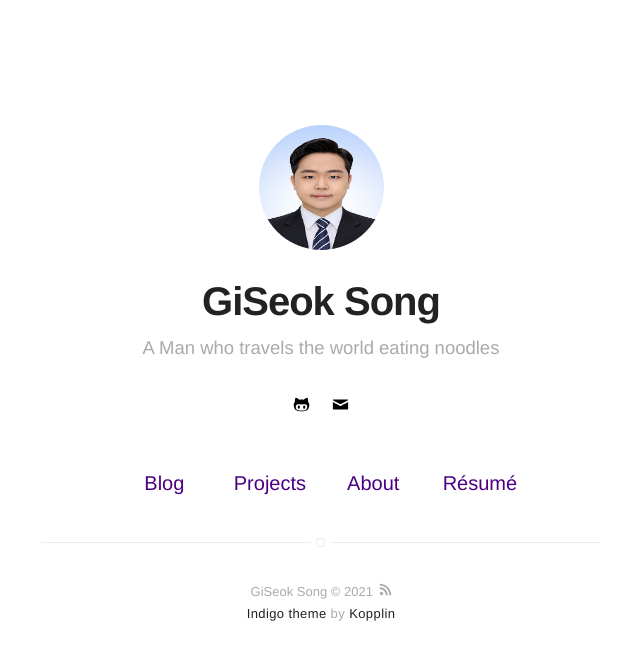
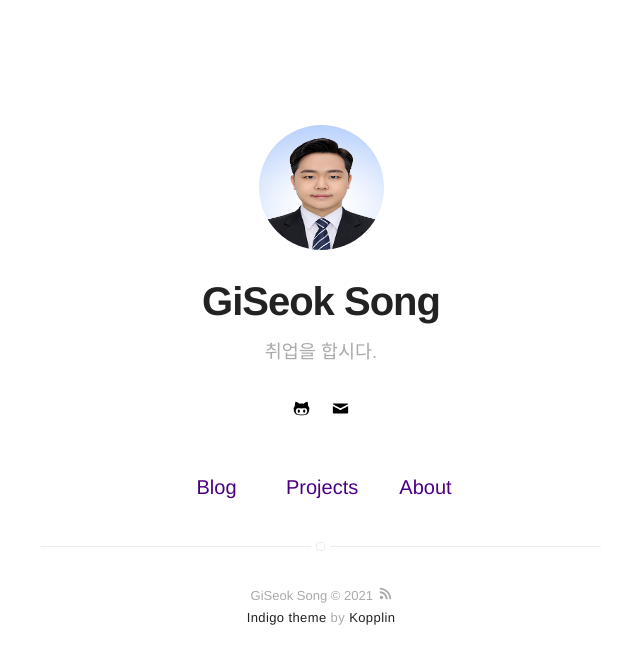
Before and after one commit to Song014/Song014.github.io, a Jekyll site: the page built from index.html, in a window 1280 px wide. Shown: the top 664 px of the page, without its empty margins (319-959 px from the left). Built offline with Jekyll 4.4.1, drawn with Linux system fonts in a browser that asks for light colours.

Commit message:
Update _config.yml

```diff
--- a/_config.yml
+++ b/_config.yml
@@ -1,9 +1,9 @@
 name: GiSeok Song
-bio: A Man who travels the world eating noodles
+bio: 취업을 합시다.
 description: A blog about technology and stuff related
 external-image: false
 picture: assets/images/profile.jpg
-resume: true
+resume: false
 resume-external: false
 resume-url: 'https://google.com/?q=my+resume'
 url: 'https://song014.github.io/'
@@ -38,6 +38,7 @@ pagination:
 projects: true
 about: true
 blog: true
+tags: true
 read-time: true
 show-tags: true
 related: true
```
